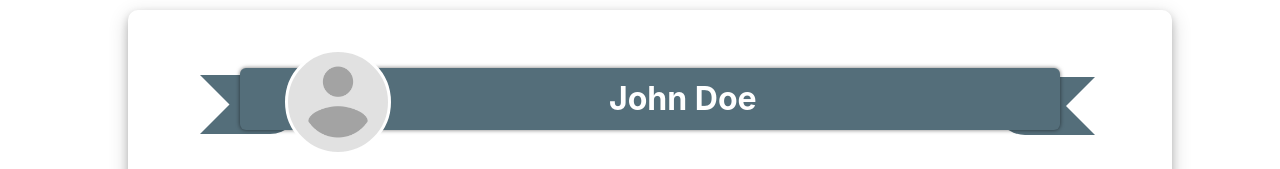
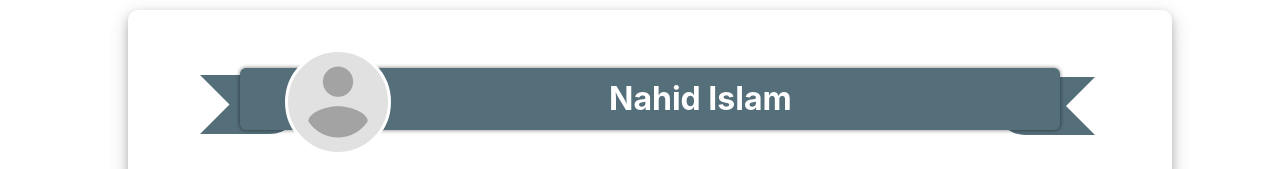
Before and after one commit to nahid1991/bud, a React (Create React App) app: page / in a window 1280 px wide. Shown: the top 169 px of the page. Built offline with nearby package versions, Linux system fonts and the light colour scheme.

Commit message:
removed var for variable declaration

```diff
--- a/src/components/Banner.js
+++ b/src/components/Banner.js
@@ -26,7 +26,7 @@ class Banner extends Component {
   }
 
   openFileBrowser = (id) => {
-    var elem = document.getElementById(id);
+    let elem = document.getElementById(id);
     elem.click();
   };
 
@@ -42,7 +42,6 @@ class Banner extends Component {
 
   render() {
     return (
-
       <div className="navigation_container">
         <div className="l">
           <div className="l-triangle-top"/>
@@ -57,7 +56,7 @@ class Banner extends Component {
           </div>
           <div>
             <div style={{position: "absolute", color: "white", left: "45%", top: "-10px", zIndex: "501"}}>
-              <h1>John Doe</h1>
+              <h1>Nahid Islam</h1>
             </div>
           </div>
         </div>
```
